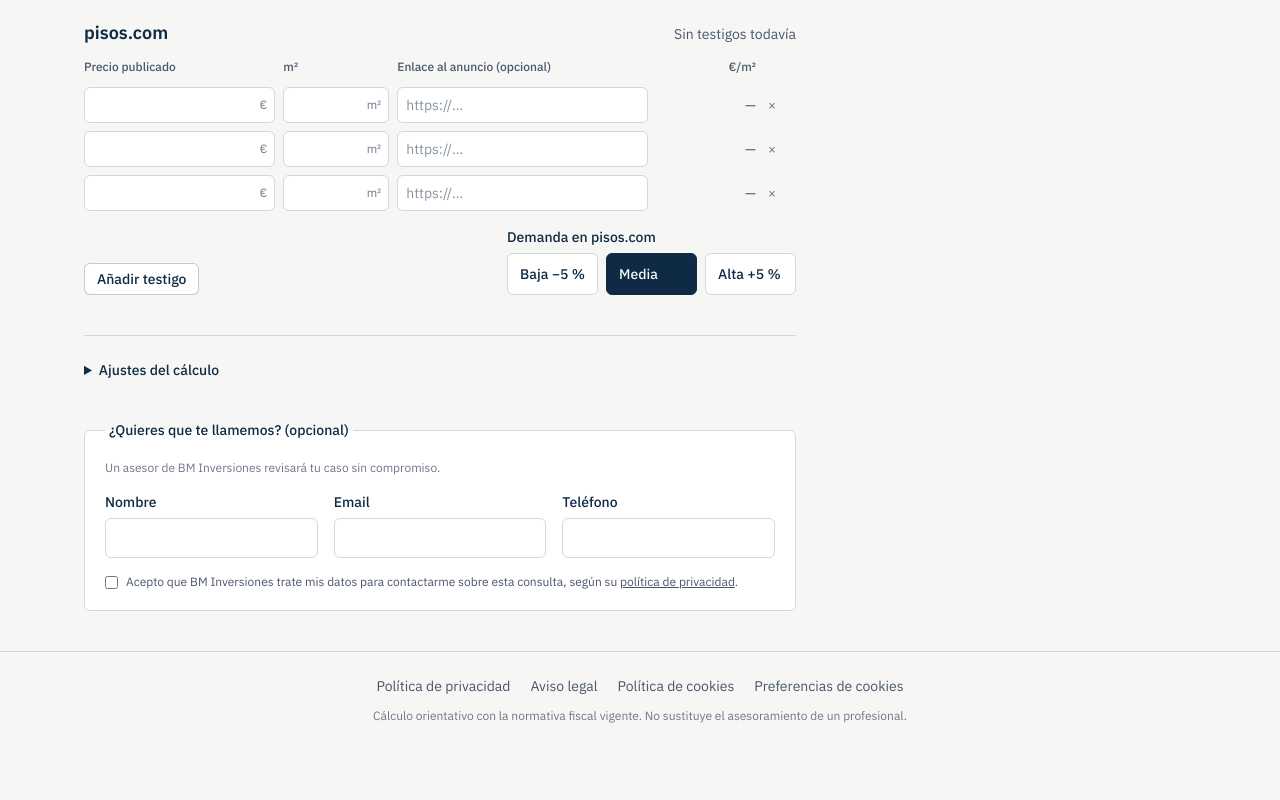
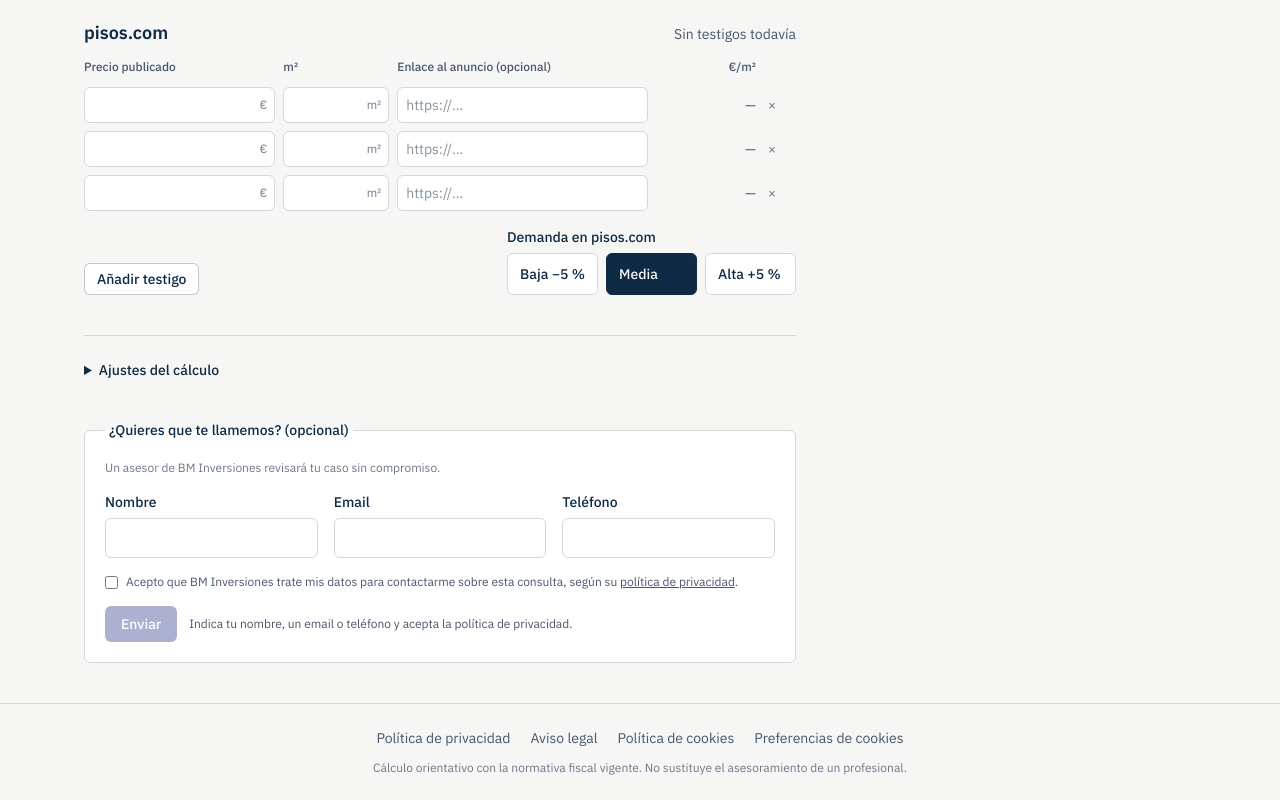
Before and after one commit to angelmartin-star/inversionz, a Next.js app: page /valoracion in a window 1280 px wide. Shown: the part 1591-2391 px from the top of the page. Before the commit the page ends 2339 px from the top, so only its background shows below. Built offline with nearby package versions, Linux system fonts and the light colour scheme.

Commit message:
Botón Enviar en el bloque de contacto, con validación y confirmación
Co-Authored-By: Claude Opus 5.5 <noreply@anthropic.com>
Claude-Session: https://claude.ai/code/session_01Gi9S2bHrygTDEc4AgjkzB9

```diff
--- a/src/components/form/Wizard.tsx
+++ b/src/components/form/Wizard.tsx
@@ -332,7 +332,7 @@ export function Wizard() {
                 </div>
               )}
             </fieldset>
-            <ContactOptIn className="sm:col-span-2" />
+            <ContactOptIn className="sm:col-span-2" onSend={() => notifyLead("analisis", draft, undefined, { force: true })} />
           </>)}
         </div>
 
--- a/src/components/leads/ContactOptIn.tsx
+++ b/src/components/leads/ContactOptIn.tsx
@@ -4,13 +4,25 @@ import { useEffect, useId, useState } from "react";
 import { CONTACT_KEY, loadContact, type StoredContact } from "@/lib/leads/notify";
 import { TextField } from "@/components/ui/primitives";
 
-export function ContactOptIn({ className }: { className?: string }) {
+type SendState = "idle" | "sending" | "sent" | "error";
+
+/** onSend: envía en el momento los datos de la herramienta junto con el contacto. */
+export function ContactOptIn({ className, onSend }: { className?: string; onSend?: () => Promise<boolean> }) {
+  const [state, setState] = useState<SendState>("idle");
   const [c, setC] = useState<StoredContact>({});
   const [loaded, setLoaded] = useState(false);
   const id = useId();
   useEffect(() => { setC(loadContact()); setLoaded(true); }, []);
   useEffect(() => { if (loaded) try { localStorage.setItem(CONTACT_KEY, JSON.stringify(c)); } catch { /* */ } }, [c, loaded]);
-  const set = (p: Partial<StoredContact>) => setC((x) => ({ ...x, ...p }));
+  const set = (p: Partial<StoredContact>) => { setC((x) => ({ ...x, ...p })); if (state !== "sending") setState("idle"); };
+  const emailOk = !c.email || /^\S+@\S+\.\S+$/.test(c.email);
+  const canSend = !!onSend && !!c.consent && !!c.name?.trim() && (!!c.email?.trim() || (c.phone ?? "").replace(/\D/g, "").length >= 9) && emailOk;
+  async function send() {
+    if (!onSend || !canSend) return;
+    setState("sending");
+    try { localStorage.setItem(CONTACT_KEY, JSON.stringify(c)); } catch { /* */ }
+    setState((await onSend()) ? "sent" : "error");
+  }
 
   return (
     <fieldset className={`rounded-md border border-linea bg-white p-5 ${className ?? ""}`}>
@@ -28,6 +40,20 @@ export function ContactOptIn({ className }: { className?: string }) {
           <a className="underline" href="https://www.bminversiones.es/privacy_policy/" target="_blank" rel="noopener">política de privacidad</a>.
         </span>
       </label>
+      {onSend && (
+        <div className="mt-4 flex flex-wrap items-center gap-3">
+          <button type="button" onClick={send} disabled={!canSend || state === "sending"}
+            className="rounded-md bg-bm-azul px-4 py-2 text-sm font-medium text-white transition hover:opacity-90 disabled:cursor-not-allowed disabled:opacity-40">
+            {state === "sending" ? "Enviando…" : "Enviar"}
+          </button>
+          <p role="status" className="text-xs text-tinta-2">
+            {state === "sent" && "¡Recibido! Te contactaremos en breve."}
+            {state === "error" && "No se ha podido enviar. Inténtalo de nuevo."}
+            {state === "idle" && !canSend && "Indica tu nombre, un email o teléfono y acepta la política de privacidad."}
+            {state === "idle" && !emailOk && " Revisa el email."}
+          </p>
+        </div>
+      )}
     </fieldset>
   );
 }
--- a/src/components/quick/QuickYield.tsx
+++ b/src/components/quick/QuickYield.tsx
@@ -57,7 +57,7 @@ export function QuickYield() {
           <NumberField label="Tasa de basuras" unit="€/año" decimals={0} value={q.wasteTax} onChange={(v) => set({ wasteTax: v ?? 0 })} />
           <TextField label="Código postal (opcional)" inputMode="numeric" maxLength={5} value={q.postalCode ?? ""} onChange={(v) => set({ postalCode: v.replace(/\D/g, "") })}
             hint={r?.provinceName ? `Sumamos el ITP de ${r.provinceName}` : "Para sumar el ITP de la provincia a la inversión"} />
-          <ContactOptIn />
+          <ContactOptIn onSend={() => notifyLead("rentabilidad", q, summary, { force: true })} />
         </div>
 
         <section aria-live="polite" aria-labelledby="qr-t" className="md:sticky md:top-6 md:self-start">
--- a/src/components/valuation/ValuationTool.tsx
+++ b/src/components/valuation/ValuationTool.tsx
@@ -236,7 +236,7 @@ export function ValuationTool() {
                 onChange={(x) => setSettings({ demandAdjustment: { ...v.settings.demandAdjustment, BAJA: -(x ?? 0) } })} hint="Se resta" />
             </div>
           </details>
-          <ContactOptIn className="mt-10" />
+          <ContactOptIn className="mt-10" onSend={() => notifyLead("valoracion", v, leadSummary, { force: true })} />
         </div>
 
         {/* Resultado */}
--- a/src/lib/leads/notify.ts
+++ b/src/lib/leads/notify.ts
@@ -20,7 +20,9 @@ function hash(s: string) {
   return (h >>> 0).toString(36);
 }
 
-export function notifyLead(tool: LeadTool, data: object, summary?: Record<string, string | number | null>) {
+export async function notifyLead(
+  tool: LeadTool, data: object, summary?: Record<string, string | number | null>, opts: { force?: boolean } = {},
+): Promise<boolean> {
   try {
     const c = loadContact();
     const contact = c.consent && (c.name || c.email || c.phone)
@@ -28,9 +30,10 @@ export function notifyLead(tool: LeadTool, data: object, summary?: Record<string
       : undefined;
     const body = JSON.stringify({ tool, data, summary, contact, page: location.pathname });
     const key = `inversionz:lead:${tool}:${hash(body.replace(/"page":"[^"]*"/, ""))}`;
-    if (sessionStorage.getItem(key)) return;
+    if (!opts.force && sessionStorage.getItem(key)) return true;
     sessionStorage.setItem(key, "1");
     // keepalive: el envío sigue aunque la página navegue a resultados
-    void fetch("/api/lead", { method: "POST", headers: { "Content-Type": "application/json" }, body, keepalive: true }).catch(() => {});
-  } catch { /* sin almacenamiento o sin red: no bloquear al usuario */ }
+    const res = await fetch("/api/lead", { method: "POST", headers: { "Content-Type": "application/json" }, body, keepalive: true });
+    return res.ok;
+  } catch { return false; /* sin almacenamiento o sin red: no bloquear al usuario */ }
 }
```
